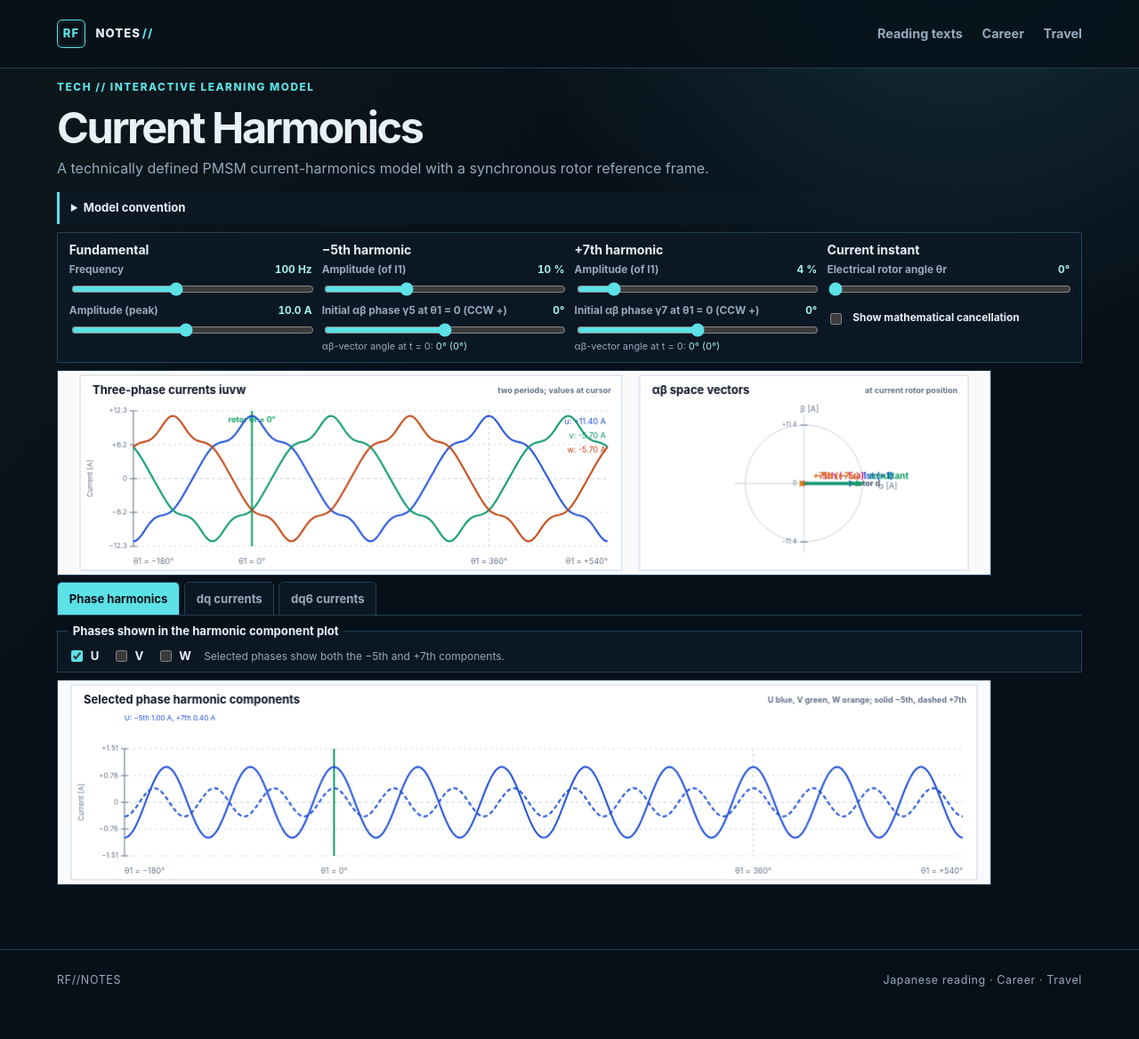
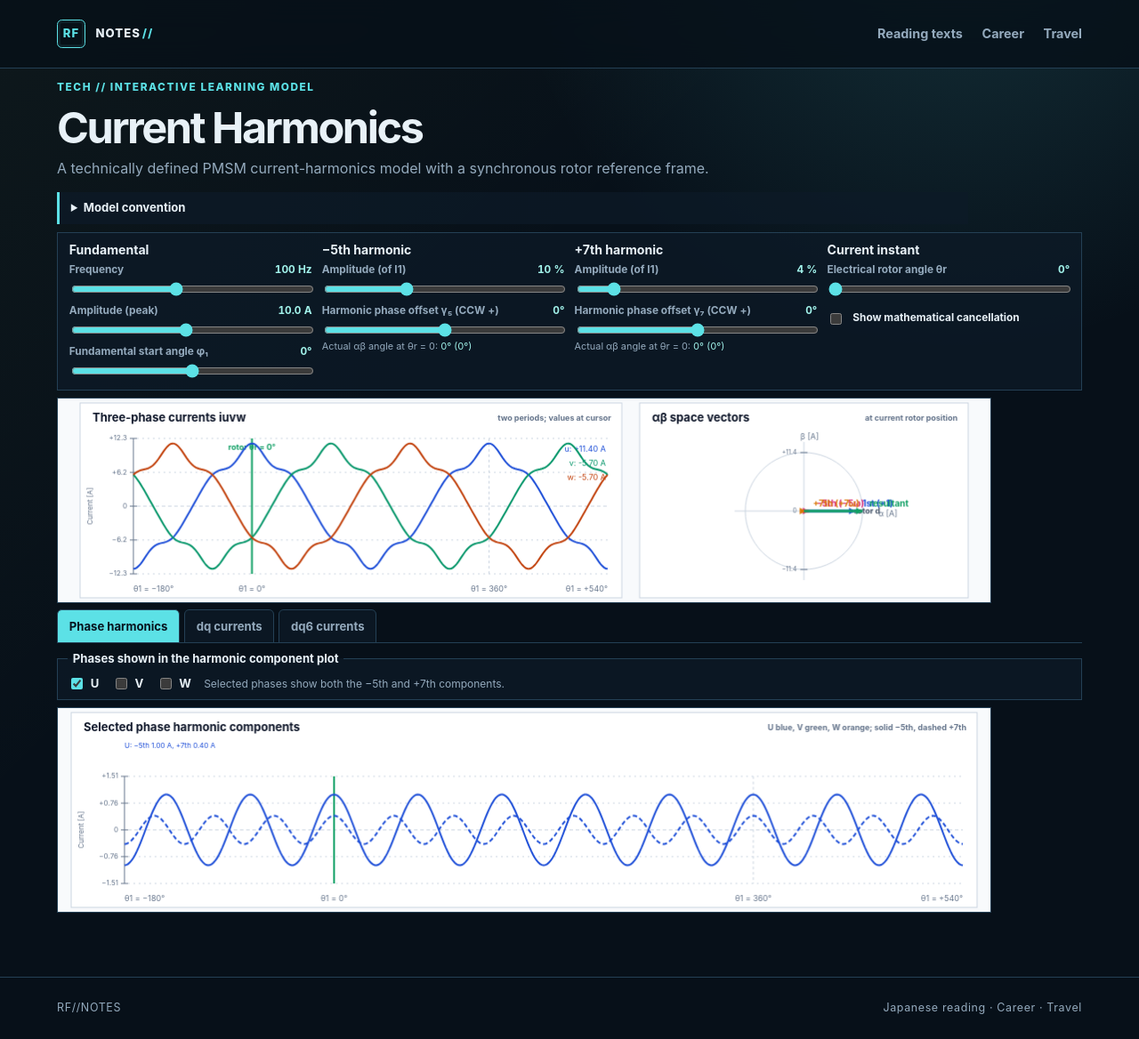
Before and after one commit to RobFil/robfil.github.io, a Jekyll site: the page built from tech/acoustics/index.html, in a window 1280 px wide. Shown: the whole page at 89% size. Built offline with Jekyll 4.4.1, drawn with Linux system fonts in a browser that asks for light colours; before the commit the page ends 1137 px from its top, so only the background shows below that.

Commit message:
Add fundamental current start angle

```diff
--- a/tech/acoustics/acoustics-lab.js
+++ b/tech/acoustics/acoustics-lab.js
@@ -7,14 +7,14 @@
   const detailContext = detailCanvas.getContext("2d");
   let activeView = "harmonics";
   const controls = {
-    fundamental: document.getElementById("fundamental"), amplitude: document.getElementById("amplitude"),
+    fundamental: document.getElementById("fundamental"), amplitude: document.getElementById("amplitude"), fundamentalPhase: document.getElementById("fundamental-phase"),
     fifth: document.getElementById("fifth"), fifthPhase: document.getElementById("fifth-phase"),
     seventh: document.getElementById("seventh"), seventhPhase: document.getElementById("seventh-phase"),
     cursorAngle: document.getElementById("cursor-angle"), compensation: document.getElementById("compensation"),
     showPhaseU: document.getElementById("show-phase-u"), showPhaseV: document.getElementById("show-phase-v"), showPhaseW: document.getElementById("show-phase-w")
   };
   const outputs = {
-    fundamental: document.getElementById("fundamental-value"), amplitude: document.getElementById("amplitude-value"),
+    fundamental: document.getElementById("fundamental-value"), amplitude: document.getElementById("amplitude-value"), fundamentalPhase: document.getElementById("fundamental-phase-value"),
     fifth: document.getElementById("fifth-value"), fifthPhase: document.getElementById("fifth-phase-value"), fifthVectorAngle: document.getElementById("fifth-vector-angle"),
     seventh: document.getElementById("seventh-value"), seventhPhase: document.getElementById("seventh-phase-value"), seventhVectorAngle: document.getElementById("seventh-vector-angle"), cursorAngle: document.getElementById("cursor-angle-value")
   };
@@ -29,10 +29,10 @@
 
   function state() {
     const i1 = Number(controls.amplitude.value); const i5 = i1 * Number(controls.fifth.value) / 100; const i7 = i1 * Number(controls.seventh.value) / 100;
-    return { f: Number(controls.fundamental.value), i1, i5, i7, cursorAngle: Number(controls.cursorAngle.value) * Math.PI / 180, compensated: controls.compensation.checked, gamma5: Number(controls.fifthPhase.value) * Math.PI / 180, gamma7: Number(controls.seventhPhase.value) * Math.PI / 180, shownPhases: phases.filter(phase => controls[phase.key].checked) };
+    return { f: Number(controls.fundamental.value), i1, i5, i7, phi1: Number(controls.fundamentalPhase.value) * Math.PI / 180, cursorAngle: Number(controls.cursorAngle.value) * Math.PI / 180, compensated: controls.compensation.checked, gamma5: Number(controls.fifthPhase.value) * Math.PI / 180, gamma7: Number(controls.seventhPhase.value) * Math.PI / 180, shownPhases: phases.filter(phase => controls[phase.key].checked) };
   }
   function formatVectorAngle(angle) { const raw = Math.round(angle * 180 / Math.PI); const signed = ((raw + 180) % 360 + 360) % 360 - 180; const full = (signed + 360) % 360; return `${signed}° (${full}°)`; }
-  function updateLabels() { const s = state(); outputs.fundamental.textContent = `${s.f} Hz`; outputs.amplitude.textContent = `${s.i1.toFixed(1)} A`; outputs.fifth.textContent = `${controls.fifth.value} %`; outputs.fifthPhase.textContent = `${controls.fifthPhase.value}°`; outputs.fifthVectorAngle.textContent = formatVectorAngle(s.gamma5); outputs.seventh.textContent = `${controls.seventh.value} %`; outputs.seventhPhase.textContent = `${controls.seventhPhase.value}°`; outputs.seventhVectorAngle.textContent = formatVectorAngle(s.gamma7); outputs.cursorAngle.textContent = `${controls.cursorAngle.value}°`; }
+  function updateLabels() { const s = state(); outputs.fundamental.textContent = `${s.f} Hz`; outputs.amplitude.textContent = `${s.i1.toFixed(1)} A`; outputs.fundamentalPhase.textContent = `${controls.fundamentalPhase.value}°`; outputs.fifth.textContent = `${controls.fifth.value} %`; outputs.fifthPhase.textContent = `${controls.fifthPhase.value}°`; outputs.fifthVectorAngle.textContent = formatVectorAngle(sequenceOrder.fifth * s.phi1 + s.gamma5); outputs.seventh.textContent = `${controls.seventh.value} %`; outputs.seventhPhase.textContent = `${controls.seventhPhase.value}°`; outputs.seventhVectorAngle.textContent = formatVectorAngle(sequenceOrder.seventh * s.phi1 + s.gamma7); outputs.cursorAngle.textContent = `${controls.cursorAngle.value}°`; }
   function line(x1, y1, x2, y2, color, width = 1, dash = []) { ctx.save(); ctx.strokeStyle = color; ctx.lineWidth = width; ctx.setLineDash(dash); ctx.beginPath(); ctx.moveTo(x1, y1); ctx.lineTo(x2, y2); ctx.stroke(); ctx.restore(); }
   function text(value, x, y, size = 12, color = colours.ink, align = "left", weight = "400") { ctx.fillStyle = color; ctx.font = `${weight} ${size}px Inter, system-ui, sans-serif`; ctx.textAlign = align; ctx.textBaseline = "middle"; ctx.fillText(value, x, y); }
   function card(x, y, w, h, title, detail = "") { ctx.fillStyle = colours.card; ctx.strokeStyle = colours.grid; ctx.lineWidth = 1; ctx.fillRect(x, y, w, h); ctx.strokeRect(x, y, w, h); text(title, x + 14, y + 17, 13, colours.ink, "left", "700"); if (detail) text(detail, x + w - 12, y + 17, 9, colours.muted, "right", "700"); }
@@ -50,17 +50,19 @@
   }
   function vector(cx, cy, x, y, color, label) { line(cx, cy, x, y, color, 3); const a = Math.atan2(y - cy, x - cx); const h = 8; ctx.fillStyle = color; ctx.beginPath(); ctx.moveTo(x, y); ctx.lineTo(x - h * Math.cos(a - .48), y - h * Math.sin(a - .48)); ctx.lineTo(x - h * Math.cos(a + .48), y - h * Math.sin(a + .48)); ctx.closePath(); ctx.fill(); if (label) text(label, x + 8, y - 8, 10, color, "left", "700"); }
   function harmonicCurrent(amplitude, sequence, gamma, phase, theta) { return amplitude * Math.cos(sequence * theta + gamma + phase); }
-  function dqComponents(amplitude, sequence, gamma, theta) {
-    const angle = (sequence - sequenceOrder.fundamental) * theta + gamma;
+  function dqComponents(amplitude, sequence, gamma, theta, phi1) {
+    const angle = (sequence - sequenceOrder.fundamental) * theta + sequence * phi1 + gamma;
     return { d: amplitude * Math.cos(angle), q: amplitude * Math.sin(angle) };
   }
-  function harmonicFrameComponents(amplitude, gamma) {
-    // Rotor dq angle is (k - 1)θ + γ; the matching harmonic frame removes (k - 1)θ.
-    return { d: amplitude * Math.cos(gamma), q: amplitude * Math.sin(gamma) };
+  function harmonicFrameComponents(amplitude, sequence, gamma, phi1) {
+    // The matching harmonic frame removes (k - 1)θ; the remaining angle is kφ1 + γ.
+    const angle = sequence * phi1 + gamma;
+    return { d: amplitude * Math.cos(angle), q: amplitude * Math.sin(angle) };
   }
   function current(phase, theta, s) {
     const i5 = s.compensated ? 0 : s.i5; const i7 = s.compensated ? 0 : s.i7;
-    return s.i1 * Math.cos(sequenceOrder.fundamental * theta + phase) + harmonicCurrent(i5, sequenceOrder.fifth, s.gamma5, phase, theta) + harmonicCurrent(i7, sequenceOrder.seventh, s.gamma7, phase, theta);
+    const shiftedTheta = theta + s.phi1;
+    return s.i1 * Math.cos(shiftedTheta + phase) + harmonicCurrent(i5, sequenceOrder.fifth, s.gamma5, phase, shiftedTheta) + harmonicCurrent(i7, sequenceOrder.seventh, s.gamma7, phase, shiftedTheta);
   }
   function drawWave(x, y, w, h, s) {
     card(x, y, w, h, "Three-phase currents iuvw", s.compensated ? "ideal cancellation on" : "two periods; values at cursor");
@@ -79,8 +81,8 @@
     const selected = s.shownPhases, left = x + 60, right = x + w - 16, top = y + 72, bottom = y + h - 27, mid = (top + bottom) / 2, limit = Math.max(.1, 1.08 * (harmonic5 + harmonic7)), scale = (bottom - top) / (2 * limit), zeroX = left + (right - left) / 4, periodEndX = left + 3 * (right - left) / 4, cursorX = left + (right - left) * (s.cursorAngle + Math.PI) / (2 * tau);
     drawCurrentAxis(left, right, top, bottom, limit, 2); line(zeroX, top, zeroX, bottom, colours.grid, 1, [3, 3]); line(periodEndX, top, periodEndX, bottom, colours.grid, 1, [3, 3]); line(cursorX, top, cursorX, bottom, colours.field, 2);
     const cursorValues = selected.map(phase => {
-      const value5 = harmonicCurrent(harmonic5, sequenceOrder.fifth, s.gamma5, phase.offset, s.cursorAngle);
-      const value7 = harmonicCurrent(harmonic7, sequenceOrder.seventh, s.gamma7, phase.offset, s.cursorAngle);
+      const value5 = harmonicCurrent(harmonic5, sequenceOrder.fifth, s.gamma5, phase.offset, s.cursorAngle + s.phi1);
+      const value7 = harmonicCurrent(harmonic7, sequenceOrder.seventh, s.gamma7, phase.offset, s.cursorAngle + s.phi1);
       return { phase, value5, value7 };
     });
     cursorValues.forEach(({ phase, value5, value7 }, index) => text(`${phase.label}: −5th ${value5.toFixed(2)} A, +7th ${value7.toFixed(2)} A`, left, y + 38 + index * 12, 8, phase.color));
@@ -88,7 +90,7 @@
       [[sequenceOrder.fifth, s.gamma5, harmonic5, []], [sequenceOrder.seventh, s.gamma7, harmonic7, [5, 3]]].forEach(([order, gamma, amplitude, dash]) => {
         if (amplitude === 0) return;
         ctx.strokeStyle = phase.color; ctx.lineWidth = 2; ctx.setLineDash(dash); ctx.beginPath();
-        for (let px = left; px <= right; px += 2) { const theta = -Math.PI + 2 * tau * (px - left) / (right - left), value = harmonicCurrent(amplitude, order, gamma, phase.offset, theta), py = mid - scale * value; if (px === left) ctx.moveTo(px, py); else ctx.lineTo(px, py); }
+        for (let px = left; px <= right; px += 2) { const theta = -Math.PI + 2 * tau * (px - left) / (right - left), value = harmonicCurrent(amplitude, order, gamma, phase.offset, theta + s.phi1), py = mid - scale * value; if (px === left) ctx.moveTo(px, py); else ctx.lineTo(px, py); }
         ctx.stroke(); ctx.setLineDash([]);
       });
     });
@@ -99,16 +101,16 @@
     const vectorLimit = Math.max(s.i1 + (s.compensated ? 0 : s.i5 + s.i7), 1);
     ctx.strokeStyle = colours.grid; ctx.lineWidth = 1; ctx.beginPath(); ctx.arc(cx, cy, r, 0, tau); ctx.stroke(); line(cx - r - 12, cy, cx + r + 12, cy, colours.grid); line(cx, cy - r - 12, cx, cy + r + 12, colours.grid);
     [-1, 0, 1].forEach(level => { const tickY = cy - level * r; line(cx - 4, tickY, cx + 4, tickY, colours.muted); text(level === 0 ? "0" : `${level > 0 ? "+" : "−"}${vectorLimit.toFixed(1)}`, cx - 8, tickY, 7, colours.muted, "right"); });
-    const a1 = sequenceOrder.fundamental * s.cursorAngle, a5 = sequenceOrder.fifth * s.cursorAngle + s.gamma5, a7 = sequenceOrder.seventh * s.cursorAngle + s.gamma7;
+    const a1 = s.cursorAngle + s.phi1, a5 = sequenceOrder.fifth * (s.cursorAngle + s.phi1) + s.gamma5, a7 = sequenceOrder.seventh * (s.cursorAngle + s.phi1) + s.gamma7;
     const ratio = r / vectorLimit; const vectors = [[s.i1, a1, colours.u, "1st (+1)"], [s.compensated ? 0 : s.i5, a5, colours.q, "−5th (−5ω)"], [s.compensated ? 0 : s.i7, a7, "#d97706", "+7th (+7ω)"]];
     const rotorRadius = r * .84; line(cx, cy, cx + rotorRadius * Math.cos(s.cursorAngle), cy - rotorRadius * Math.sin(s.cursorAngle), "#475569", 2, [5, 4]); text("rotor d", cx + (rotorRadius + 16) * Math.cos(s.cursorAngle), cy - (rotorRadius + 16) * Math.sin(s.cursorAngle), 9, "#475569", "center", "700"); let sx = 0, sy = 0; vectors.forEach(([mag, a, color, label]) => { const vx = mag * Math.cos(a) * ratio, vy = -mag * Math.sin(a) * ratio; sx += vx; sy += vy; if (mag > 0) vector(cx, cy, cx + vx, cy + vy, color, label); }); vector(cx, cy, cx + sx, cy + sy, colours.field, "resultant"); text("α [A]", cx + r + 18, cy + 3, 9, colours.muted); text("β [A]", cx - 4, cy - r - 18, 9, colours.muted);
   }
   function drawDq(x, y, w, h, s) {
     const harmonic5 = s.compensated ? 0 : s.i5, harmonic7 = s.compensated ? 0 : s.i7;
     card(x, y, w, h, "Rotor-synchronous dq currents", "fundamental + harmonics; d solid, q dashed");
-    const left = x + 60, right = x + w - 16, top = y + 52, bottom = y + h - 27, mid = (top + bottom) / 2, limit = 1.08 * (s.i1 + harmonic5 + harmonic7), scale = (bottom - top) / (2 * limit), zeroX = left + (right - left) / 4, periodEndX = left + 3 * (right - left) / 4, cursorX = left + (right - left) * (s.cursorAngle + Math.PI) / (2 * tau), h5AtCursor = dqComponents(harmonic5, sequenceOrder.fifth, s.gamma5, s.cursorAngle), h7AtCursor = dqComponents(harmonic7, sequenceOrder.seventh, s.gamma7, s.cursorAngle), currentD = s.i1 + h5AtCursor.d + h7AtCursor.d, currentQ = h5AtCursor.q + h7AtCursor.q;
+    const left = x + 60, right = x + w - 16, top = y + 52, bottom = y + h - 27, mid = (top + bottom) / 2, limit = 1.08 * (s.i1 + harmonic5 + harmonic7), scale = (bottom - top) / (2 * limit), zeroX = left + (right - left) / 4, periodEndX = left + 3 * (right - left) / 4, cursorX = left + (right - left) * (s.cursorAngle + Math.PI) / (2 * tau), h5AtCursor = dqComponents(harmonic5, sequenceOrder.fifth, s.gamma5, s.cursorAngle, s.phi1), h7AtCursor = dqComponents(harmonic7, sequenceOrder.seventh, s.gamma7, s.cursorAngle, s.phi1), currentD = s.i1 * Math.cos(s.phi1) + h5AtCursor.d + h7AtCursor.d, currentQ = s.i1 * Math.sin(s.phi1) + h5AtCursor.q + h7AtCursor.q;
     drawCurrentAxis(left, right, top, bottom, limit); line(zeroX, top, zeroX, bottom, colours.grid, 1, [3, 3]); line(periodEndX, top, periodEndX, bottom, colours.grid, 1, [3, 3]); line(cursorX, top, cursorX, bottom, colours.field, 2); text(`At cursor: d = ${currentD.toFixed(2)} A, q = ${currentQ.toFixed(2)} A`, left, y + 36, 9, colours.muted);
-    const draw = (axis, color, label) => { ctx.strokeStyle = color; ctx.lineWidth = 2; ctx.setLineDash(axis === "q" ? [5, 3] : []); ctx.beginPath(); for (let px = left; px <= right; px += 2) { const theta = -Math.PI + 2 * tau * (px - left) / (right - left), h5 = dqComponents(harmonic5, sequenceOrder.fifth, s.gamma5, theta), h7 = dqComponents(harmonic7, sequenceOrder.seventh, s.gamma7, theta), value = axis === "d" ? s.i1 + h5.d + h7.d : h5.q + h7.q, py = mid - value * scale; if (px === left) ctx.moveTo(px, py); else ctx.lineTo(px, py); } ctx.stroke(); ctx.setLineDash([]); text(label, right - 4, top + (axis === "d" ? 12 : 28), 9, color, "right"); };
+    const draw = (axis, color, label) => { ctx.strokeStyle = color; ctx.lineWidth = 2; ctx.setLineDash(axis === "q" ? [5, 3] : []); ctx.beginPath(); for (let px = left; px <= right; px += 2) { const theta = -Math.PI + 2 * tau * (px - left) / (right - left), h5 = dqComponents(harmonic5, sequenceOrder.fifth, s.gamma5, theta, s.phi1), h7 = dqComponents(harmonic7, sequenceOrder.seventh, s.gamma7, theta, s.phi1), value = axis === "d" ? s.i1 * Math.cos(s.phi1) + h5.d + h7.d : s.i1 * Math.sin(s.phi1) + h5.q + h7.q, py = mid - value * scale; if (px === left) ctx.moveTo(px, py); else ctx.lineTo(px, py); } ctx.stroke(); ctx.setLineDash([]); text(label, right - 4, top + (axis === "d" ? 12 : 28), 9, color, "right"); };
     draw("d", colours.d, "d current"); draw("q", colours.q, "q current"); text("θ1 = −180°", left, y + h - 10, 9, colours.muted); text("θ1 = 0°", zeroX, y + h - 10, 9, colours.muted, "center"); text("θ1 = 360°", periodEndX, y + h - 10, 9, colours.muted, "center"); text("θ1 = +540°", right, y + h - 10, 9, colours.muted, "right");
   }
   function drawHarmonicFrameComponents(x, y, w, h, s) {
@@ -116,19 +118,19 @@
     card(x, y, w, h, "dq6 currents in harmonic-synchronous frames", "−5 in −6ω frame; +7 in +6ω frame; d solid, q dashed");
     const left = x + 60, right = x + w - 16, top = y + 72, bottom = y + h - 27, mid = (top + bottom) / 2, limit = Math.max(.1, 1.08 * (harmonic5 + harmonic7)), scale = (bottom - top) / (2 * limit), zeroX = left + (right - left) / 4, periodEndX = left + 3 * (right - left) / 4, cursorX = left + (right - left) * (s.cursorAngle + Math.PI) / (2 * tau);
     drawCurrentAxis(left, right, top, bottom, limit, 2); line(zeroX, top, zeroX, bottom, colours.grid, 1, [3, 3]); line(periodEndX, top, periodEndX, bottom, colours.grid, 1, [3, 3]); line(cursorX, top, cursorX, bottom, colours.field, 2);
-    const at5Frame = harmonicFrameComponents(harmonic5, s.gamma5), at7Frame = harmonicFrameComponents(harmonic7, s.gamma7);
+    const at5Frame = harmonicFrameComponents(harmonic5, sequenceOrder.fifth, s.gamma5, s.phi1), at7Frame = harmonicFrameComponents(harmonic7, sequenceOrder.seventh, s.gamma7, s.phi1);
     text(`−5th in −6ω frame: d = ${at5Frame.d.toFixed(2)} A, q = ${at5Frame.q.toFixed(2)} A`, left, y + 38, 8, colours.q);
     text(`+7th in +6ω frame: d = ${at7Frame.d.toFixed(2)} A, q = ${at7Frame.q.toFixed(2)} A`, left, y + 51, 8, "#d97706");
     const traces = [
-      { amplitude: harmonic5, gamma: s.gamma5, axis: "d", color: colours.q, dash: [] },
-      { amplitude: harmonic5, gamma: s.gamma5, axis: "q", color: colours.q, dash: [5, 3] },
-      { amplitude: harmonic7, gamma: s.gamma7, axis: "d", color: "#d97706", dash: [] },
-      { amplitude: harmonic7, gamma: s.gamma7, axis: "q", color: "#d97706", dash: [5, 3] }
+      { amplitude: harmonic5, sequence: sequenceOrder.fifth, gamma: s.gamma5, axis: "d", color: colours.q, dash: [] },
+      { amplitude: harmonic5, sequence: sequenceOrder.fifth, gamma: s.gamma5, axis: "q", color: colours.q, dash: [5, 3] },
+      { amplitude: harmonic7, sequence: sequenceOrder.seventh, gamma: s.gamma7, axis: "d", color: "#d97706", dash: [] },
+      { amplitude: harmonic7, sequence: sequenceOrder.seventh, gamma: s.gamma7, axis: "q", color: "#d97706", dash: [5, 3] }
     ];
-    traces.forEach(({ amplitude, gamma, axis, color, dash }) => {
+    traces.forEach(({ amplitude, sequence, gamma, axis, color, dash }) => {
       if (amplitude === 0) return;
       ctx.strokeStyle = color; ctx.lineWidth = 2; ctx.setLineDash(dash); ctx.beginPath();
-      for (let px = left; px <= right; px += 2) { const components = harmonicFrameComponents(amplitude, gamma), value = components[axis], py = mid - scale * value; if (px === left) ctx.moveTo(px, py); else ctx.lineTo(px, py); }
+      for (let px = left; px <= right; px += 2) { const components = harmonicFrameComponents(amplitude, sequence, gamma, s.phi1), value = components[axis], py = mid - scale * value; if (px === left) ctx.moveTo(px, py); else ctx.lineTo(px, py); }
       ctx.stroke(); ctx.setLineDash([]);
     });
     text("θ1 = −180°", left, y + h - 10, 9, colours.muted); text("θ1 = 0°", zeroX, y + h - 10, 9, colours.muted, "center"); text("θ1 = 360°", periodEndX, y + h - 10, 9, colours.muted, "center"); text("θ1 = +540°", right, y + h - 10, 9, colours.muted, "right");
--- a/tech/acoustics/index.html
+++ b/tech/acoustics/index.html
@@ -13,9 +13,9 @@ title: Current Harmonics Lab
 
   <details class="model-convention">
     <summary id="convention-title">Model convention</summary>
-    <p><code>θ<sub>1</sub> = ω<sub>e</sub>t</code>. Use signed sequence orders <code>k<sub>5</sub> = −5</code> and <code>k<sub>7</sub> = +7</code>: <code>i<sub>p,h</sub> = I<sub>h</sub> cos(k<sub>h</sub>θ<sub>1</sub> + γ<sub>h</sub> + δ<sub>p</sub>)</code>.</p>
-    <p><code>δ<sub>U</sub> = 0°</code>, <code>δ<sub>V</sub> = −120°</code>, <code>δ<sub>W</sub> = +120°</code>; <code>γ<sub>h</sub></code> is the αβ-vector angle at <code>θ<sub>1</sub> = 0</code>. Thus <code>i<sub>αβ,h</sub> = I<sub>h</sub>e<sup>j(k<sub>h</sub>θ<sub>1</sub> + γ<sub>h</sub>)</sup></code>. In rotor-synchronous dq, <code>i<sub>dq,h</sub> = i<sub>αβ,h</sub>e<sup>−jθ<sub>1</sub></sup></code>, so the dq orders become <code>k<sub>5</sub> − 1 = −6</code> and <code>k<sub>7</sub> − 1 = +6</code>.</p>
-    <p>The cursor marks rotor position without shifting the waveforms. The model assumes balanced currents, synchronous rotor speed, and peak values; it excludes inverter voltage limits, saturation, torque, and mechanics.</p>
+    <p><code>θ<sub>1</sub> = ω<sub>e</sub>t</code> is the rotor-synchronous electrical angle. With fundamental start angle <code>φ<sub>1</sub></code>, the signed sequence orders <code>k<sub>5</sub> = −5</code> and <code>k<sub>7</sub> = +7</code> are applied to the same shifted electrical reference: <code>i<sub>p,1</sub> = I<sub>1</sub> cos(θ<sub>1</sub> + φ<sub>1</sub> + δ<sub>p</sub>)</code>, <code>i<sub>p,h</sub> = I<sub>h</sub> cos(k<sub>h</sub>(θ<sub>1</sub> + φ<sub>1</sub>) + γ<sub>h</sub> + δ<sub>p</sub>)</code>.</p>
+    <p><code>δ<sub>U</sub> = 0°</code>, <code>δ<sub>V</sub> = −120°</code>, <code>δ<sub>W</sub> = +120°</code>. The harmonic phase controls <code>γ<sub>h</sub></code> are additional offsets; the actual αβ angle at <code>θ<sub>1</sub> = 0</code> is <code>k<sub>h</sub>φ<sub>1</sub> + γ<sub>h</sub></code>. In rotor-synchronous dq, the fundamental is constant at angle <code>φ<sub>1</sub></code>; harmonic dq orders are <code>k<sub>5</sub> − 1 = −6</code> and <code>k<sub>7</sub> − 1 = +6</code>.</p>
+    <p>The rotor-angle cursor selects an instant; the start-angle control shifts the current waveforms relative to the rotor. The model assumes balanced currents, synchronous rotor speed, and peak values; it excludes inverter voltage limits, saturation, torque, and mechanics.</p>
   </details>
 
   <div class="acoustics-controls" aria-label="Harmonic parameters">
@@ -23,18 +23,19 @@ title: Current Harmonics Lab
       <h2 id="fundamental-controls">Fundamental</h2>
       <label>Frequency <output id="fundamental-value">100 Hz</output><input id="fundamental" type="range" min="25" max="200" value="100" step="1"></label>
       <label>Amplitude (peak) <output id="amplitude-value">10.0 A</output><input id="amplitude" type="range" min="1" max="20" value="10" step="0.5"></label>
+      <label>Fundamental start angle φ₁ <output id="fundamental-phase-value">0°</output><input id="fundamental-phase" type="range" min="-180" max="180" value="0" step="1"></label>
     </section>
     <section class="control-group" aria-labelledby="fifth-controls">
       <h2 id="fifth-controls">−5th harmonic</h2>
       <label>Amplitude (of I1) <output id="fifth-value">10 %</output><input id="fifth" type="range" min="0" max="30" value="10" step="1"></label>
-      <label>Initial αβ phase γ5 at θ1 = 0 (CCW +) <output id="fifth-phase-value">0°</output><input id="fifth-phase" type="range" min="-180" max="180" value="0" step="1"></label>
-      <p class="phase-reference">αβ-vector angle at t = 0: <output id="fifth-vector-angle">0° (0°)</output></p>
+      <label>Harmonic phase offset γ₅ (CCW +) <output id="fifth-phase-value">0°</output><input id="fifth-phase" type="range" min="-180" max="180" value="0" step="1"></label>
+      <p class="phase-reference">Actual αβ angle at θr = 0: <output id="fifth-vector-angle">0° (0°)</output></p>
     </section>
     <section class="control-group" aria-labelledby="seventh-controls">
       <h2 id="seventh-controls">+7th harmonic</h2>
       <label>Amplitude (of I1) <output id="seventh-value">4 %</output><input id="seventh" type="range" min="0" max="30" value="4" step="1"></label>
-      <label>Initial αβ phase γ7 at θ1 = 0 (CCW +) <output id="seventh-phase-value">0°</output><input id="seventh-phase" type="range" min="-180" max="180" value="0" step="1"></label>
-      <p class="phase-reference">αβ-vector angle at t = 0: <output id="seventh-vector-angle">0° (0°)</output></p>
+      <label>Harmonic phase offset γ₇ (CCW +) <output id="seventh-phase-value">0°</output><input id="seventh-phase" type="range" min="-180" max="180" value="0" step="1"></label>
+      <p class="phase-reference">Actual αβ angle at θr = 0: <output id="seventh-vector-angle">0° (0°)</output></p>
     </section>
     <section class="control-group" aria-labelledby="cursor-controls">
       <h2 id="cursor-controls">Current instant</h2>
```
